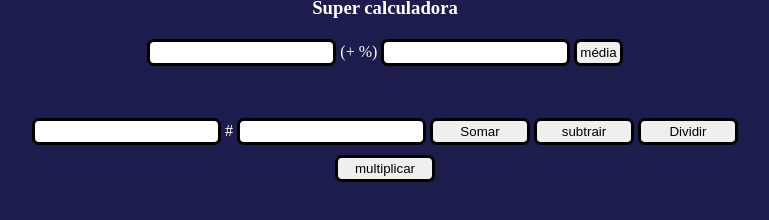
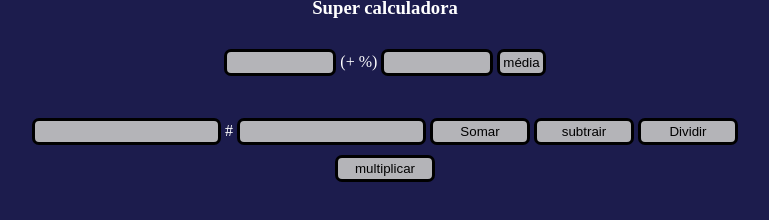
Before and after one commit to Daniloprime/Ola-mundo, a plain HTML site: page site de calculadora/index.html in a window 1280 px wide. Shown: the part 40-260 px from the top of the page, without its empty margins (255-1024 px from the left). Drawn offline with Linux system fonts and the light colour scheme.

Commit message:
complementando mais

```diff
--- a/site de calculadora/index.html
+++ b/site de calculadora/index.html
@@ -16,14 +16,15 @@
         <div id="cc">
             <input id="txt1" type="number"> #
             <input id="txt2" type="number">
-            <input class="botao" type="button" value="Somar" onclick="calcular()">
-            <input class="botao" type="button" value="subtrair" onclick="calcular()">
-            <input class="botao" type="button" value="Dividir" onclick="calcular()">
-            <input class="botao" type="button" value="multiplicar" onclick="calcular()"> <br>
+            <input class="botao" type="button" value="Somar" onmouseenter="entrar()" onclick="calcular()" >
+            <input class="botao" type="button" value="subtrair" onmouseenter="entrar()" onclick="calcular()">
+            <input class="botao" type="button" value="Dividir" onmouseenter="entrar()" onclick="calcular()">
+            <input class="botao" type="button" value="multiplicar" onmouseenter="entrar()" onclick="calcular()">
         </div>
+
         <div id="md">
-            <input type="number" id="txt3"> (+ %)
-            <input type="number" id="txt4">
+            <input type="number" id="txt3" class="botao" onmouseenter="entrar()"> (+ %)
+            <input type="number" id="txt4" class="botao" onmouseenter="entrar()">
             <input type="button" value="média" onclick="calcular()">
         </div>
 
--- a/site de calculadora/script.js
+++ b/site de calculadora/script.js
@@ -43,3 +43,9 @@ function calcular(){
 
     res.innerHTML = `o Resultado é ${media}`
 }
+
+function entrar(){
+    var entra = document.querySelector('botao')
+
+    addEventListener('onmouseenter').color = 'red'
+}
--- a/site de calculadora/style.css
+++ b/site de calculadora/style.css
@@ -24,6 +24,7 @@ input{
     padding: 3px;
     border-radius: 7px;
     border: 3px solid black;
+    background-color: rgba(196, 196, 196, 0.904);
 }
 
 .botao{
@@ -38,5 +39,11 @@ input{
     top: 16%;
     left: 20%;
     right: 20%;
+}
 
+h2{
+    padding-left: 20px;
+    position: relative;
+    padding-top: 100px;
+    text-align: center;
 }
```
